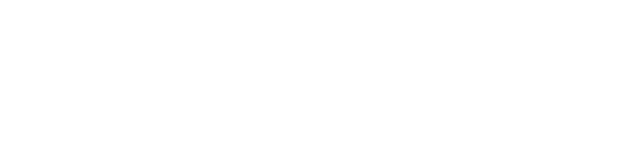
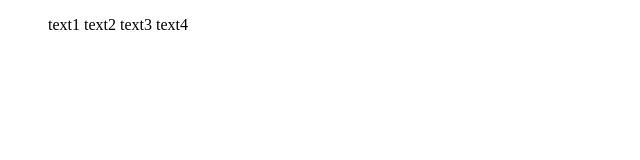
Before and after one commit to AkiU-web/HTMLforWEBCON, a plain HTML site: page index.html in a window 1280 px wide. Shown: the whole page, without its empty margins (0-640 px from the left). Drawn offline with Linux system fonts and the light colour scheme; files that its build step writes are made by us from their sources.

Commit message:
Update index.html

```diff
--- a/index.html
+++ b/index.html
@@ -7,7 +7,14 @@
     </head>
     <body>
         <header>
-
+            <nav>
+                <ul>
+                    <a >text1</a>
+                    <a >text2</a>
+                    <a >text3</a>
+                    <a >text4</a>
+                </ul>
+            </nav>
         </header>
 
         <footer>
```
